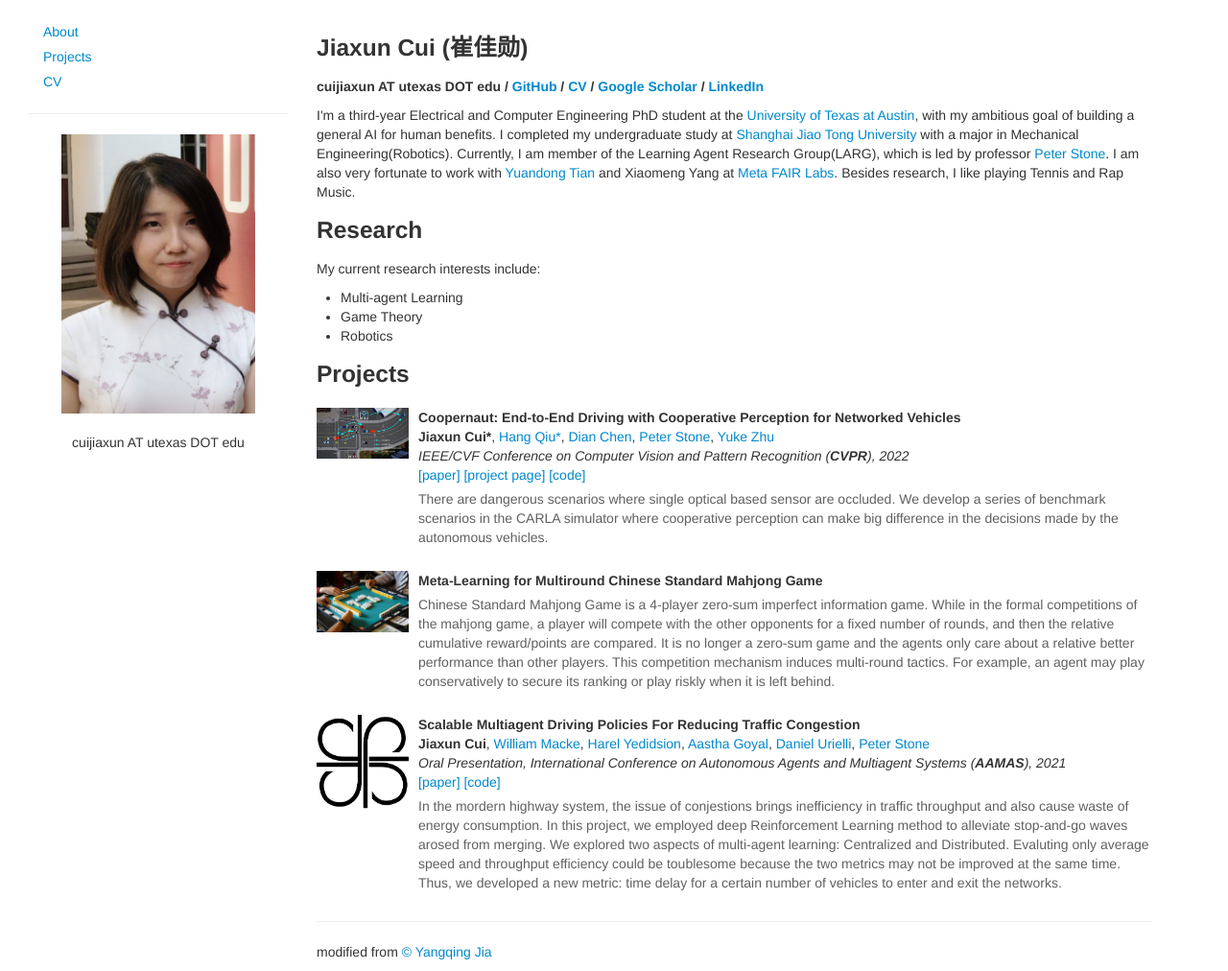
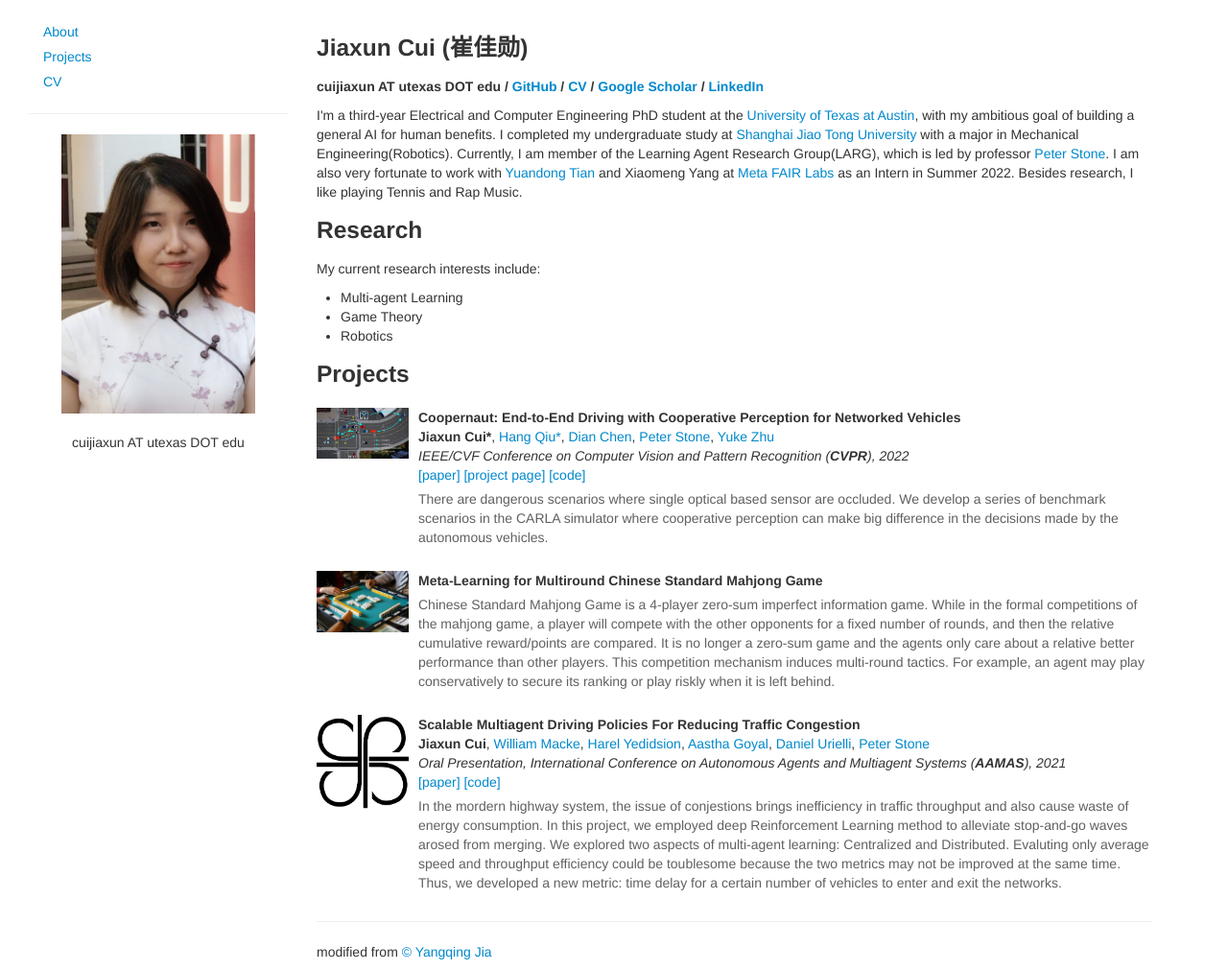
Before and after one commit to cuijiaxun/cuijiaxun.github.io, a Jekyll site: the page index.html, which Jekyll copies as it is, in a window 1280 px wide and 1012 px high. Shown: the whole window at 96% size. Built offline with Jekyll 4.4.1, drawn with Linux system fonts in a browser that asks for light colours.

Commit message:
modify intro

```diff
--- a/index.html
+++ b/index.html
@@ -84,7 +84,7 @@
                 <img class="media-object" src="assets_files/me2.png" width="96px" style="margin: 0px 10px">
             </a>
             <p>
-            I'm a third-year Electrical and Computer Engineering PhD student at the <a href="https://www.utexas.edu/">University of Texas at Austin</a>, with my ambitious goal of building a general AI for human benefits. I completed my undergraduate study at <a href="https://en.sjtu.edu.cn/">Shanghai Jiao Tong University</a> with a major in Mechanical Engineering(Robotics). Currently, I am member of the Learning Agent Research Group(LARG), which is led by professor <a target="_blank" href="https://www.cs.utexas.edu/~pstone/">Peter Stone</a>. I am also very fortunate to work with <a target="_blank" href="https://yuandong-tian.com/">Yuandong Tian</a> and Xiaomeng Yang at <a target="_blank" href="https://ai.facebook.com/">Meta FAIR Labs</a>. Besides research, I like playing Tennis and Rap Music.
+            I'm a third-year Electrical and Computer Engineering PhD student at the <a href="https://www.utexas.edu/">University of Texas at Austin</a>, with my ambitious goal of building a general AI for human benefits. I completed my undergraduate study at <a href="https://en.sjtu.edu.cn/">Shanghai Jiao Tong University</a> with a major in Mechanical Engineering(Robotics). Currently, I am member of the Learning Agent Research Group(LARG), which is led by professor <a target="_blank" href="https://www.cs.utexas.edu/~pstone/">Peter Stone</a>. I am also very fortunate to work with <a target="_blank" href="https://yuandong-tian.com/">Yuandong Tian</a> and Xiaomeng Yang at <a target="_blank" href="https://ai.facebook.com/">Meta FAIR Labs</a> as an Intern in Summer 2022. Besides research, I like playing Tennis and Rap Music.
             </p>
             <!--
              *** Research ***
```
